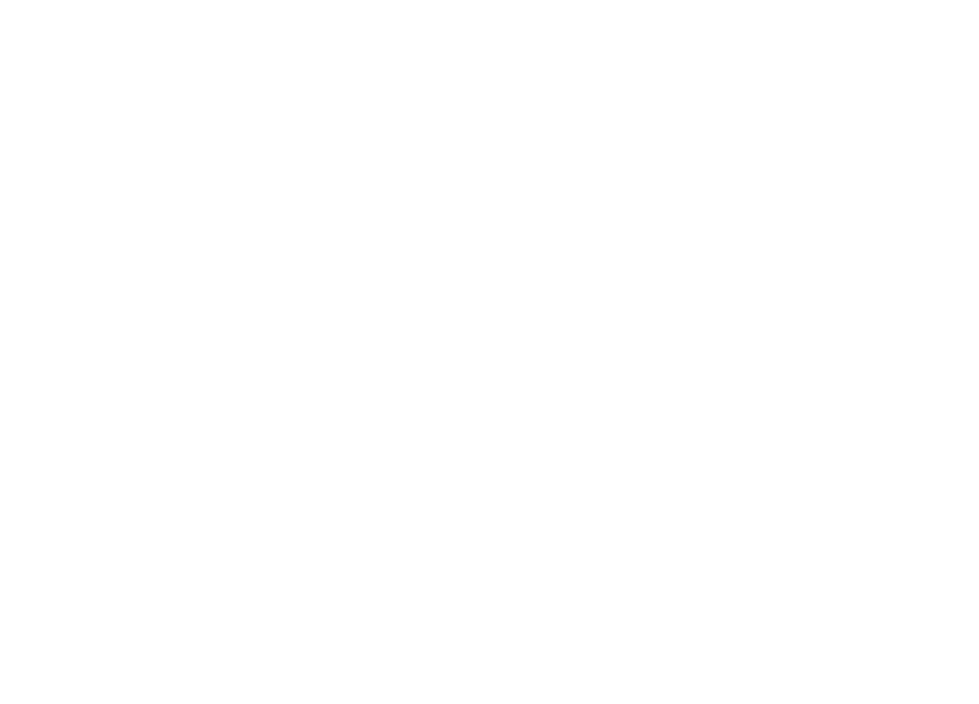
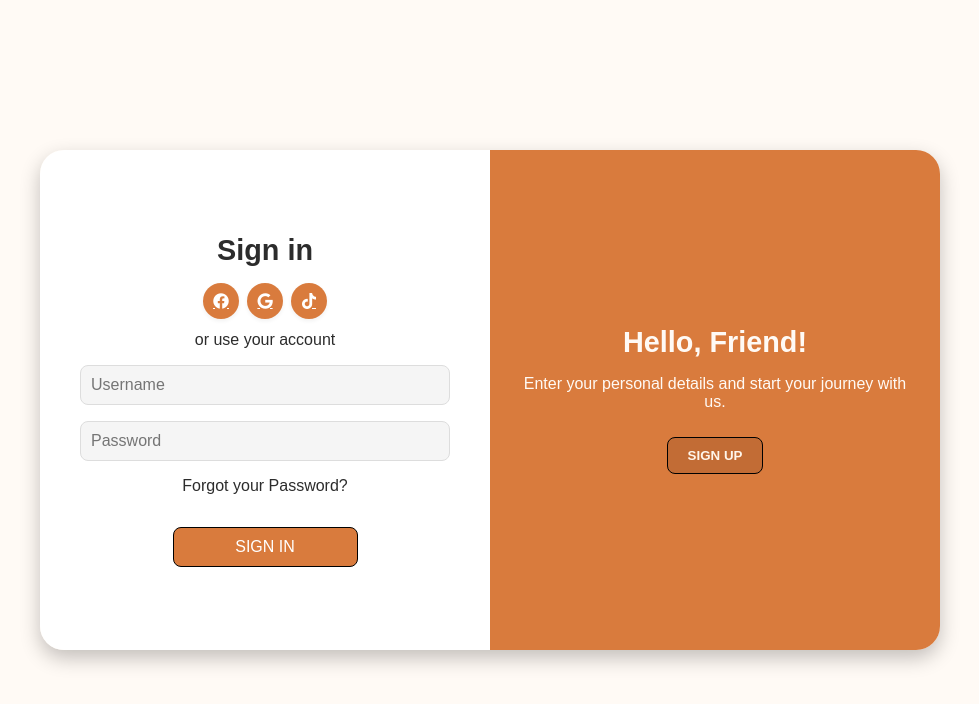
Before and after one commit to UMP-NG/UMP-HTML, a plain HTML site: page Frontend/Pages/login.html in a window 1280 px wide. Shown: the whole page, without its empty margins (150-1129 px from the left). Drawn offline with Linux system fonts and the light colour scheme.

Commit message:
built signup and signin page

```diff
--- a/Frontend/Pages/login.html
+++ b/Frontend/Pages/login.html
@@ -3,7 +3,98 @@
   <head>
     <meta charset="UTF-8" />
     <meta name="viewport" content="width=device-width, initial-scale=1.0" />
-    <title>Document</title>
+    <link rel="icon" type="image/x-icon" href="../images/logo.png" />
+    <link
+      rel="stylesheet"
+      href="https://cdnjs.cloudflare.com/ajax/libs/font-awesome/6.0.0-beta3/css/all.min.css"
+    />
+    <link rel="stylesheet" href="../Styles/login.css" />
+    <title>UMP LOGIN PAGE</title>
   </head>
-  <body></body>
+  <body>
+    <div class="container" id="container">
+      <!-- sign-up section -->
+      <div class="bdy-container sign-up">
+        <div class="form-container">
+          <h1>Create Account</h1>
+          <div class="social-icons">
+            <a href="#"><i class="fa-brands fa-facebook"></i></a>
+            <a href="#"><i class="fa-brands fa-google"></i></a>
+            <a href="#"><i class="fa-brands fa-tiktok"></i></a>
+          </div>
+          <p>or use your email for registration</p>
+          <form action="/login" method="POST">
+            <input
+              type="text"
+              placeholder="Username"
+              id="signup-username"
+              name="username"
+              required
+            />
+            <input
+              type="text"
+              placeholder="Email"
+              id="signup-email"
+              name="email"
+              required
+            />
+            <input
+              type="password"
+              placeholder="Password"
+              id="signup-password"
+              name="password"
+              required
+            />
+            <button class="btn" type="submit">SIGN UP</button>
+          </form>
+        </div>
+      </div>
+
+      <!-- sign-in section -->
+      <div class="bdy-container sign-in">
+        <div class="form-container">
+          <h1>Sign in</h1>
+          <div class="social-icons">
+            <a href="#"><i class="fa-brands fa-facebook"></i></a>
+            <a href="#"><i class="fa-brands fa-google"></i></a>
+            <a href="#"><i class="fa-brands fa-tiktok"></i></a>
+          </div>
+          <p>or use your account</p>
+          <form action="/login" method="POST">
+            <input
+              type="text"
+              placeholder="Username"
+              id="signin-username"
+              name="username"
+              required
+            />
+            <input
+              type="password"
+              placeholder="Password"
+              id="signin-password"
+              name="password"
+              required
+            />
+            <p>Forgot your Password?</p>
+            <button class="btn" type="submit">SIGN IN</button>
+          </form>
+        </div>
+      </div>
+
+      <!-- Text area -->
+      <div class="text">
+        <div class="content sign-in-text">
+          <h1>Hello, Friend!</h1>
+          <p>Enter your personal details and start your journey with us.</p>
+          <button id="switchtosignup">SIGN UP</button>
+        </div>
+        <div class="content sign-up-text">
+          <h1>Welcome Back!</h1>
+          <p>To keep connected with us please login with your personal info</p>
+          <button id="switchtosignin">SIGN IN</button>
+        </div>
+      </div>
+    </div>
+  </body>
+  <script type="module" src="../functions/login.js"></script>
 </html>
--- /dev/null
+++ b/Frontend/Styles/login.css
@@ -0,0 +1,267 @@
+:root {
+  /* Colors */
+  --primary-color: #d97b3d;
+  --primary-color-hover: #c26c35;
+  --secondary-color: #8d4b20;
+  --background-color: #fffaf5;
+  --color-card-bg: #fff6eb;
+  --color-body-bg: #fffaf5;
+  --text-color: #2c2c2c;
+  --muted-color: #6f6f6f;
+  --text-color-card: #fffaf5;
+
+  /* Box Shadows */
+  --box-shadow-sm: 0 2px 4px rgba(0, 0, 0, 0.06);
+  --box-shadow-md: 0 4px 8px rgba(0, 0, 0, 0.08);
+  --box-shadow-lg: 0 8px 20px rgba(0, 0, 0, 0.24);
+
+  /* Border Radius */
+  --border-radius-sm: 8px;
+  --border-radius-md: 16px;
+  --border-radius-lg: 24px;
+  --border-radius-xl: 32px;
+  --border-radius-full: 9999px;
+
+  /* Transitions */
+  --transition-fast: all 0.3s ease-in-out;
+  --transition-medium: all 0.6s ease-in-out;
+}
+
+* {
+  margin: 0;
+  padding: 0;
+  box-sizing: border-box;
+  font-family: "Poppins", sans-serif;
+}
+
+body {
+  background: var(--background-color);
+  color: var(--text-color);
+  display: flex;
+  justify-content: center;
+  align-items: center;
+  min-height: 100vh;
+  padding: 16px;
+}
+
+/* Main container handles animation */
+.container {
+  position: relative;
+  width: 900px;
+  max-width: 100%;
+  min-height: 500px;
+  background: var(--color-card-bg);
+  border-radius: var(--border-radius-lg);
+  box-shadow: var(--box-shadow-lg);
+  overflow: hidden;
+  display: flex;
+}
+
+/* Both panels take 50% width */
+.bdy-container {
+  position: absolute;
+  top: 0;
+  height: 100%;
+  width: 50%;
+  display: flex;
+  justify-content: center;
+  align-items: center;
+  transition: var(--transition-medium);
+  background: white;
+  flex-direction: column;
+  padding: 24px;
+}
+
+/* Position Sign-Up off-screen by default */
+.sign-up {
+  left: -100%;
+  opacity: 0;
+}
+
+.sign-in {
+  left: 0;
+  opacity: 1;
+}
+
+/* When container has show-sign-up class, shift panels */
+.container.show-sign-up .sign-in {
+  transform: translateX(100%);
+  opacity: 0;
+}
+
+.container.show-sign-up .sign-up {
+  transform: translateX(100%);
+  left: 0;
+  opacity: 1;
+}
+
+/* Text Section */
+.text {
+  position: absolute;
+  top: 0;
+  right: 0;
+  width: 50%;
+  height: 100%;
+  background: var(--primary-color);
+  color: var(--text-color-card);
+  display: flex;
+  justify-content: center;
+  align-items: center;
+  flex-direction: column;
+  transition: var(--transition-medium);
+  padding: 24px;
+  text-align: center;
+}
+
+/* Slide text section left when showing sign-up */
+.container.show-sign-up .text {
+  transform: translateX(-100%);
+}
+
+/* Text contents */
+.sign-in-text,
+.sign-up-text {
+  display: none;
+  flex-direction: column;
+  align-items: center;
+}
+
+.sign-in-text h1,
+.sign-up-text h1 {
+  font-size: 1.8rem;
+  margin-bottom: 16px;
+}
+
+.sign-in-text p,
+.sign-up-text p {
+  margin-bottom: 16px;
+  color: var(--text-color-card);
+}
+
+/* Show only the correct text */
+.sign-in-text {
+  display: flex;
+}
+
+.container.show-sign-up .sign-in-text {
+  display: none;
+}
+
+.container.show-sign-up .sign-up-text {
+  display: flex;
+}
+
+/* Text area buttons */
+.text button {
+  background: var(--primary-color-hover);
+  color: var(--color-card-bg);
+  border: 1px solid black;
+  padding: 10px 20px;
+  border-radius: var(--border-radius-sm);
+  font-weight: bold;
+  cursor: pointer;
+  transition: background 0.3s ease, transform 0.3s ease;
+  margin-top: 10px;
+}
+
+.text button:hover {
+  background: var(--secondary-color);
+  transform: scale(1.05);
+}
+
+/* Headings, paragraphs, forms */
+h1 {
+  font-size: 1.8rem;
+  margin-bottom: 16px;
+  text-align: center;
+}
+
+p {
+  margin-bottom: 16px;
+  color: inherit;
+  text-align: center;
+}
+
+form {
+  display: flex;
+  flex-direction: column;
+  gap: 16px;
+  width: 100%;
+  align-items: center;
+}
+
+input {
+  padding: 10px;
+  border-radius: var(--border-radius-sm);
+  border: 1px solid #ddd;
+  font-size: 16px;
+  transition: var(--transition-fast);
+  background-color: #f5f5f5;
+  min-width: 70%;
+  width: 370px;
+}
+
+input:focus {
+  border-color: var(--primary-color);
+  box-shadow: 0 0 0 3px rgba(217, 123, 61, 0.3);
+}
+
+.btn {
+  padding: 10px 16px;
+  border-radius: var(--border-radius-sm);
+  background: var(--primary-color);
+  border: 1px solid black;
+  color: white;
+  font-size: 16px;
+  cursor: pointer;
+  transition: background var(--transition-fast);
+  width: 50%;
+}
+
+.btn:hover {
+  background: var(--primary-color-hover);
+}
+
+/* Social Icons */
+.social-icons {
+  display: flex;
+  justify-content: center;
+  align-items: center;
+  gap: 8px;
+  margin: 12px 0;
+}
+
+.social-icons a {
+  display: flex;
+  justify-content: center;
+  align-items: center;
+  width: 36px;
+  height: 36px;
+  border-radius: var(--border-radius-full);
+  box-shadow: var(--box-shadow-sm);
+  background: var(--primary-color);
+  color: white;
+  transition: transform var(--transition-fast);
+}
+
+.social-icons a:hover {
+  transform: scale(1.2);
+}
+
+/* Responsive */
+@media (max-width: 768px) {
+  .container {
+    flex-direction: column;
+    width: 95%;
+    min-height: auto;
+  }
+
+  .bdy-container,
+  .text {
+    position: relative;
+    width: 100%;
+    transform: none !important;
+    left: 0 !important;
+    opacity: 1 !important;
+  }
+}
--- /dev/null
+++ b/Frontend/functions/login.js
@@ -0,0 +1,15 @@
+// Function to handle switching between Sign In / Sign Up
+function toggleAuthView(showSignUp)
+{
+    const container = document.getElementById("container");
+
+    if (showSignUp) {
+      container.classList.add("show-sign-up");
+    } else {
+      container.classList.remove("show-sign-up");
+    }
+}
+
+// Attach events to your buttons
+document.getElementById("switchtosignup").addEventListener("click", () => toggleAuthView(true));
+document.getElementById("switchtosignin").addEventListener("click", () => toggleAuthView(false));
```
